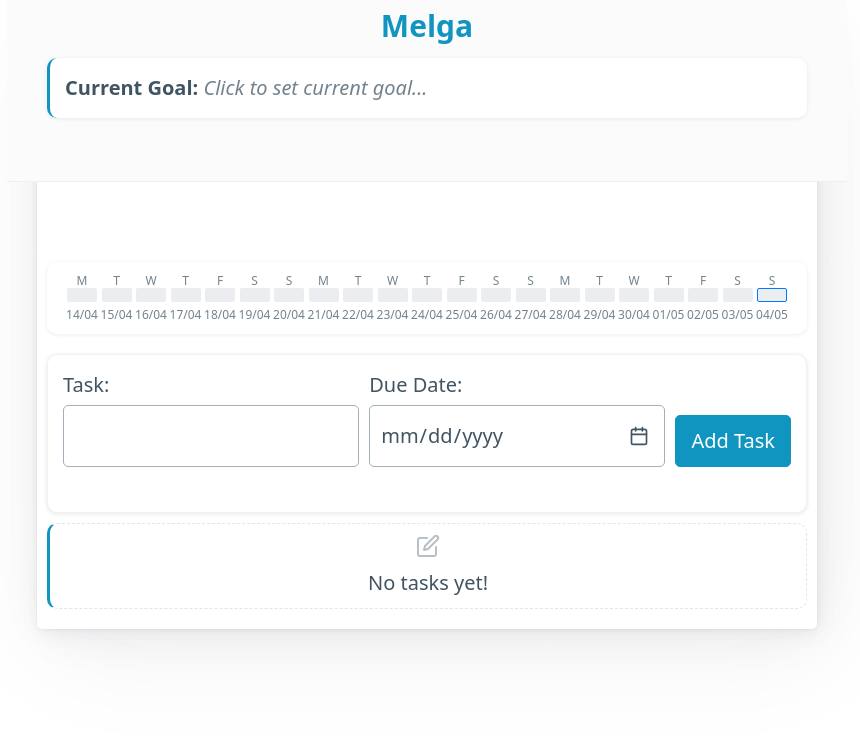
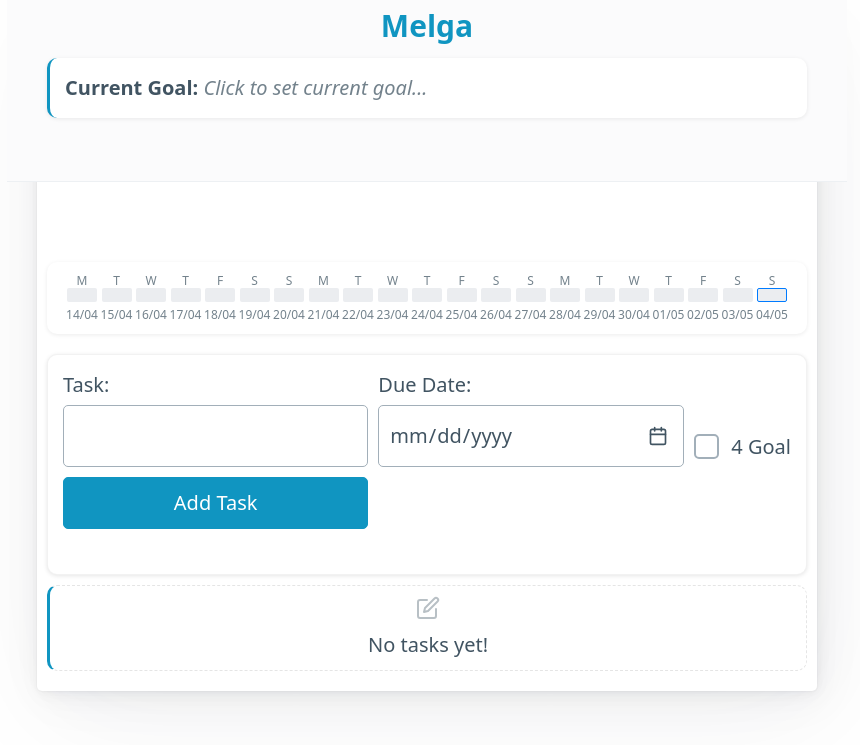
Before and after one commit to rjtavares/Melga, a Flask app: page / in a window 1280 px wide. Shown: the top 745 px of the page, without its empty margins (213-1073 px from the left). Run offline with Flask 2, Linux system fonts and the light colour scheme; data that the repository does not hold is empty; some libraries are stand-ins or nearby versions.

Commit message:
added link to goals for tasks

```diff
--- a/app.py
+++ b/app.py
@@ -54,7 +54,7 @@ def init_db_command():
 @app.route('/')
 def index():
     db = get_db()
-    cursor = db.execute('SELECT id, description, due_date, completed FROM tasks ORDER BY due_date ASC')
+    cursor = db.execute('SELECT id, description, due_date, completed, goal_id FROM tasks ORDER BY due_date ASC')
     tasks_raw = cursor.fetchall()
 
     tasks = []
@@ -161,6 +161,7 @@ def get_tasks():
 def add_task():
     description = request.form['description']
     due_date_str_input = request.form['due_date'] # Input is YYYY-MM-DD from HTML date input
+    link_goal = request.form.get('link_goal')
 
     if not description or not due_date_str_input:
         flash('Description and Due Date are required!', 'error')
@@ -174,8 +175,17 @@ def add_task():
         return get_tasks() # Return updated list to show flash
 
     db = get_db()
-    db.execute('INSERT INTO tasks (description, due_date) VALUES (?, ?)',
-               (description, due_date_db_format))
+    goal_id = None
+    if link_goal:
+        current_goal = get_current_goal()
+        if current_goal:
+            goal_id = current_goal['id']
+    if goal_id is not None:
+        db.execute('INSERT INTO tasks (description, due_date, goal_id) VALUES (?, ?, ?)',
+                   (description, due_date_db_format, goal_id))
+    else:
+        db.execute('INSERT INTO tasks (description, due_date) VALUES (?, ?)',
+                   (description, due_date_db_format))
     db.commit()
     flash('Task added successfully!', 'success')
 
--- a/schema.sql
+++ b/schema.sql
@@ -8,7 +8,9 @@ CREATE TABLE tasks (
     completed BOOLEAN NOT NULL DEFAULT 0, -- 0 for false, 1 for true
     last_notification DATE,
     completion_date DATE,
-    next_action TEXT
+    next_action TEXT,
+    goal_id INTEGER,
+    FOREIGN KEY (goal_id) REFERENCES goals(id)
 );
 
 CREATE TABLE task_actions (
--- a/static/css/styles.css
+++ b/static/css/styles.css
@@ -583,3 +583,9 @@ h1 {
     transform: translateY(-1px);
     box-shadow: 0 2px 6px rgba(0,0,0,0.1);
 }
+
+/* Highlight tasks linked to current goal */
+.card.linked-goal {
+    background-color: #e6f7e0 !important;
+    border-left: 4px solid #3cb371;
+}
--- a/templates/_tasks.html
+++ b/templates/_tasks.html
@@ -1,7 +1,7 @@
 {# templates/_tasks.html #}
 <ul>
     {% for task in tasks %}
-    <li class="card {% if task.completed %}completed{% endif %}" id="task-{{ task.id }}">
+    <li class="card {% if task.completed %}completed{% endif %} {% if task.goal_id == current_goal.id %}linked-goal{% endif %}" id="task-{{ task.id }}">
         <div class="task-info">
             <a href="/task/{{ task.id }}" class="task-link">{{ task.description }}</a>
         </div>
--- a/templates/index.html
+++ b/templates/index.html
@@ -72,6 +72,12 @@
                     <div>
                         <label for="due_date">Due Date:</label>
                         <input type="date" id="due_date" name="due_date" required>
+                    </div>
+                    <div>
+                        <label for="link_goal">
+                            <input type="checkbox" id="link_goal" name="link_goal">
+                            4 Goal
+                        </label>
                     </div>
                     <div>
                         <button type="submit" class="primary">Add Task</button>
```
